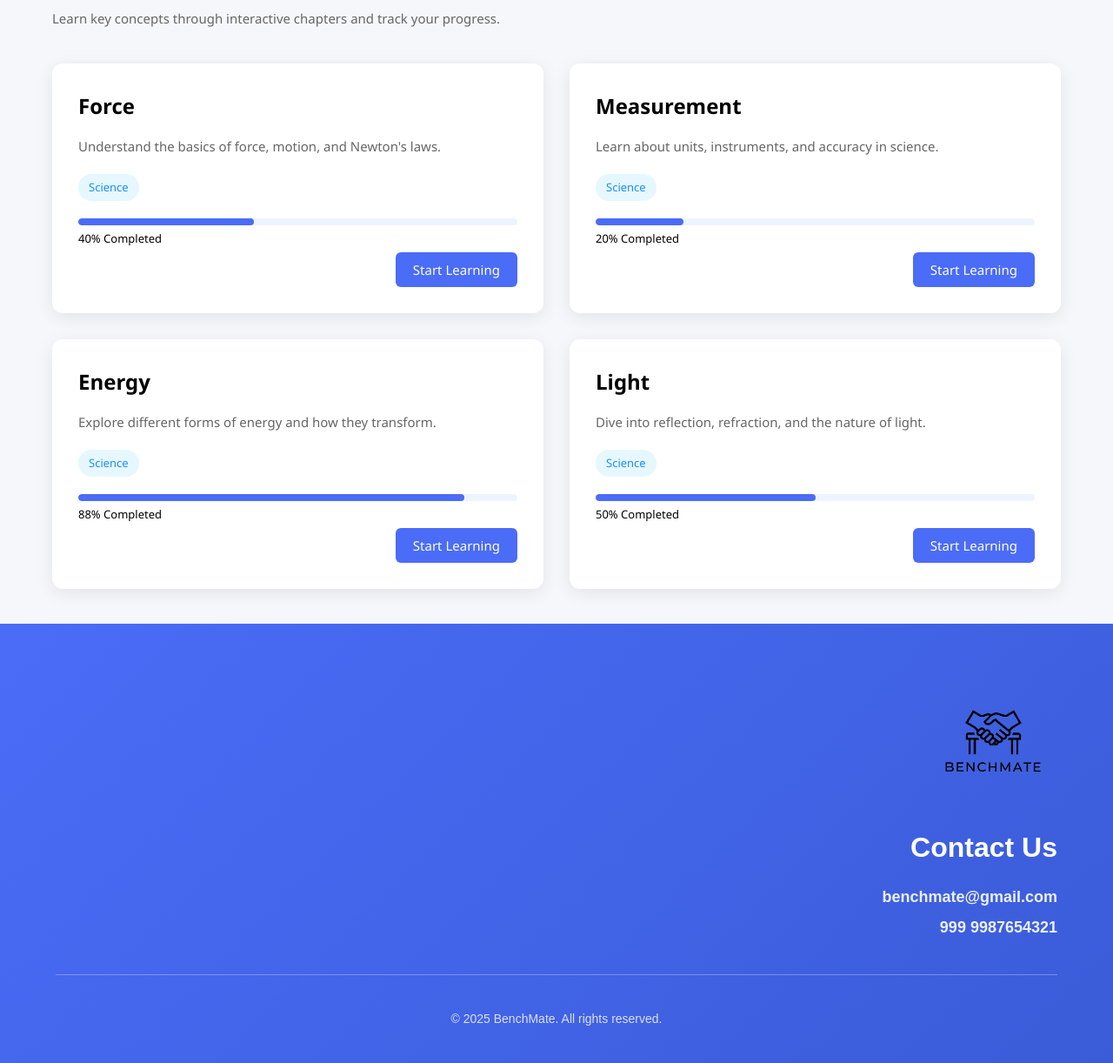
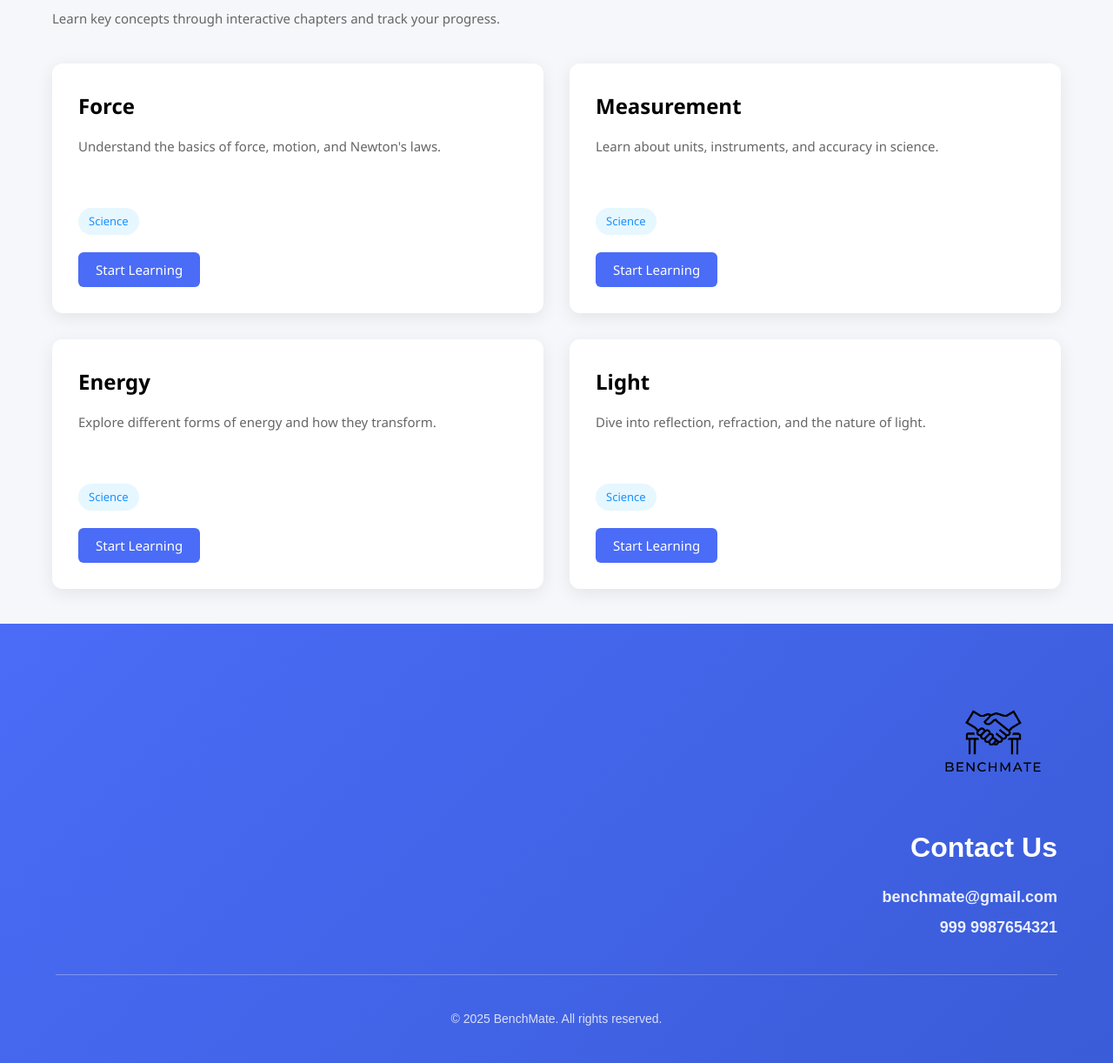
Before and after one commit to Prashant2029/BenchMate, a Django app: template BenchMatee/templates/ExploreSubFollowUp.html in a window 1280 px wide. Shown: the part 206-1428 px from the top of the page at 87% size. Run offline with Django 5.2, Linux system fonts and the light colour scheme; the template is opened without the code that fills it, so the values that code supplies are empty.

Commit message:
Updated ExploreSubFollowUp.html

```diff
--- a/BenchMatee/templates/ExploreSubFollowUp.html
+++ b/BenchMatee/templates/ExploreSubFollowUp.html
@@ -280,6 +280,8 @@
             box-shadow: 0px 5px 20px 0px rgba(0, 0, 0, 0.08);
             height: 287px;
             position: relative;
+            display: flex;
+            flex-direction: column;
         }
 
         .subject-title {
@@ -294,6 +296,7 @@
             font-size: 15px;
             line-height: 1.6;
             margin-bottom: 20px;
+            flex-grow: 1;
         }
 
         .subject-category {
@@ -305,30 +308,7 @@
             font-weight: 500;
             display: inline-block;
             margin-bottom: 20px;
-        }
-
-        .progress-container {
-            margin-bottom: 25px;
-        }
-
-        .progress-bar {
-            background: #eef4ff;
-            border-radius: 4px;
-            height: 8px;
-            width: 100%;
-            overflow: hidden;
-        }
-
-        .progress-fill {
-            background: #4a6cf7;
-            border-radius: 4px;
-            height: 100%;
-        }
-
-        .progress-text {
-            color: #000000;
-            font-size: 13px;
-            margin-top: 5px;
+            width: fit-content;
         }
 
         .start-learning-btn {
@@ -340,10 +320,9 @@
             font-size: 15px;
             font-weight: 500;
             cursor: pointer;
-            position: absolute;
-            bottom: 30px;
-            right: 30px;
             transition: background-color 0.2s ease;
+            align-self: flex-start;
+            margin-top: auto;
         }
 
         .start-learning-btn:hover {
@@ -362,9 +341,6 @@
             }
 
             .start-learning-btn {
-                position: relative;
-                bottom: auto;
-                right: auto;
                 margin-top: 20px;
             }
 
@@ -404,14 +380,6 @@
                     <h2 class="subject-title">Force</h2>
                     <p class="subject-description">Understand the basics of force, motion, and Newton's laws.</p>
                     <div class="subject-category">Science</div>
-
-                    <div class="progress-container">
-                        <div class="progress-bar">
-                            <div class="progress-fill" style="width: 40%"></div>
-                        </div>
-                        <div class="progress-text">40% Completed</div>
-                    </div>
-
                     <button class="start-learning-btn">Start Learning</button>
                 </div>
 
@@ -420,14 +388,6 @@
                     <h2 class="subject-title">Measurement</h2>
                     <p class="subject-description">Learn about units, instruments, and accuracy in science.</p>
                     <div class="subject-category">Science</div>
-
-                    <div class="progress-container">
-                        <div class="progress-bar">
-                            <div class="progress-fill" style="width: 20%"></div>
-                        </div>
-                        <div class="progress-text">20% Completed</div>
-                    </div>
-
                     <button class="start-learning-btn">Start Learning</button>
                 </div>
 
@@ -436,14 +396,6 @@
                     <h2 class="subject-title">Energy</h2>
                     <p class="subject-description">Explore different forms of energy and how they transform.</p>
                     <div class="subject-category">Science</div>
-
-                    <div class="progress-container">
-                        <div class="progress-bar">
-                            <div class="progress-fill" style="width: 88%"></div>
-                        </div>
-                        <div class="progress-text">88% Completed</div>
-                    </div>
-
                     <button class="start-learning-btn">Start Learning</button>
                 </div>
 
@@ -452,14 +404,6 @@
                     <h2 class="subject-title">Light</h2>
                     <p class="subject-description">Dive into reflection, refraction, and the nature of light.</p>
                     <div class="subject-category">Science</div>
-
-                    <div class="progress-container">
-                        <div class="progress-bar">
-                            <div class="progress-fill" style="width: 50%"></div>
-                        </div>
-                        <div class="progress-text">50% Completed</div>
-                    </div>
-
                     <button class="start-learning-btn">Start Learning</button>
                 </div>
             </div>
```
